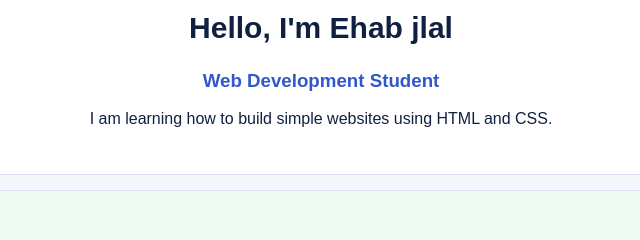
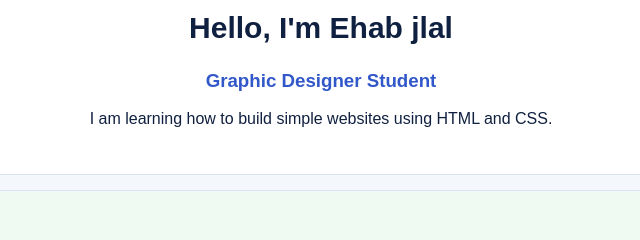
Before and after one commit to eaithaithinii-beep/Web_midexam, a plain HTML site: page index.html in a window 1280 px wide. Shown: the part 335-575 px from the top of the page, 319-959 px from the left. Drawn offline with Linux system fonts and the light colour scheme.

Commit message:
Update index.html

```diff
--- a/index.html
+++ b/index.html
@@ -19,7 +19,7 @@
 <div class="section hero">
     <img src="images/profile.png" alt="Profile Photo">
     <h2>Hello, I'm Ehab jlal</h2>
-    <h3>Web Development Student</h3>
+    <h3>Graphic Designer Student</h3>
     <p>
         I am learning how to build simple websites
         using HTML and CSS.
```
